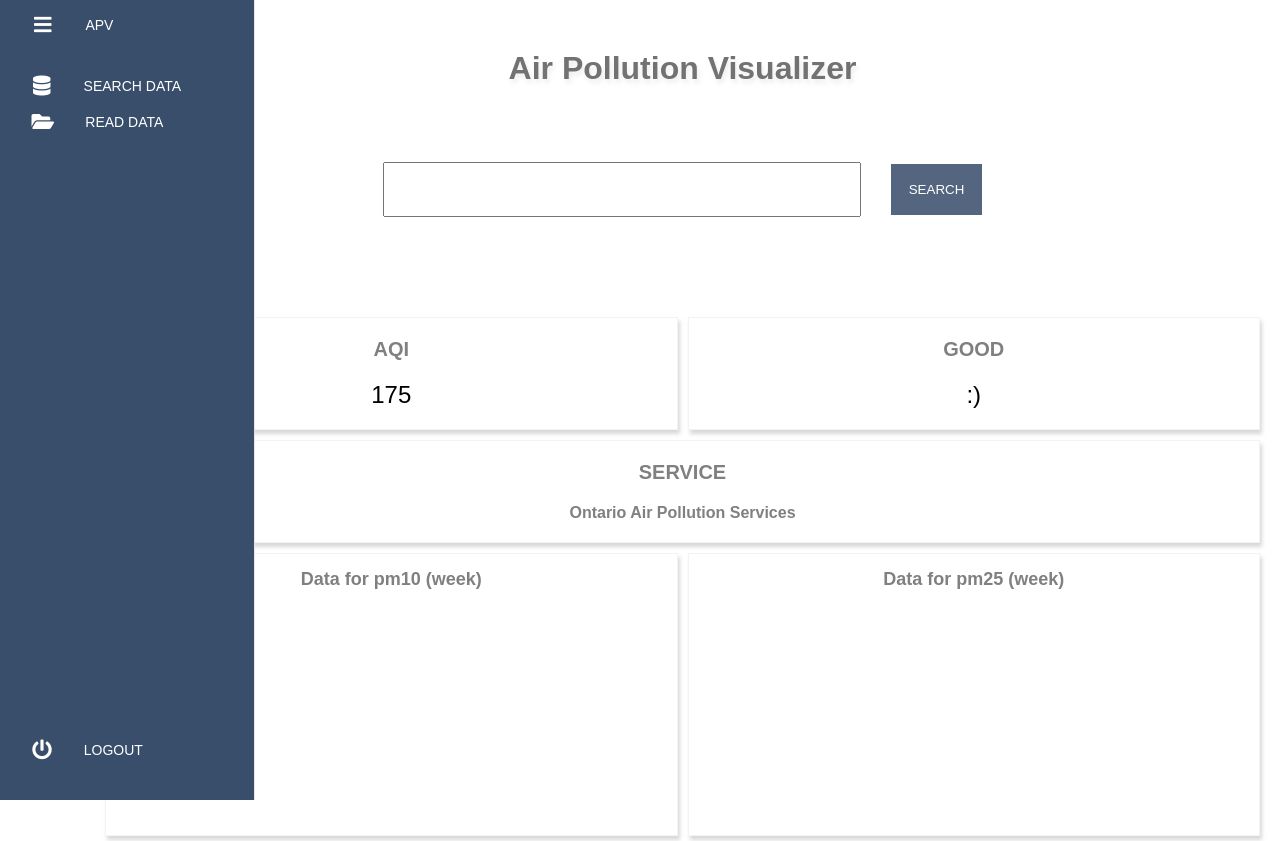
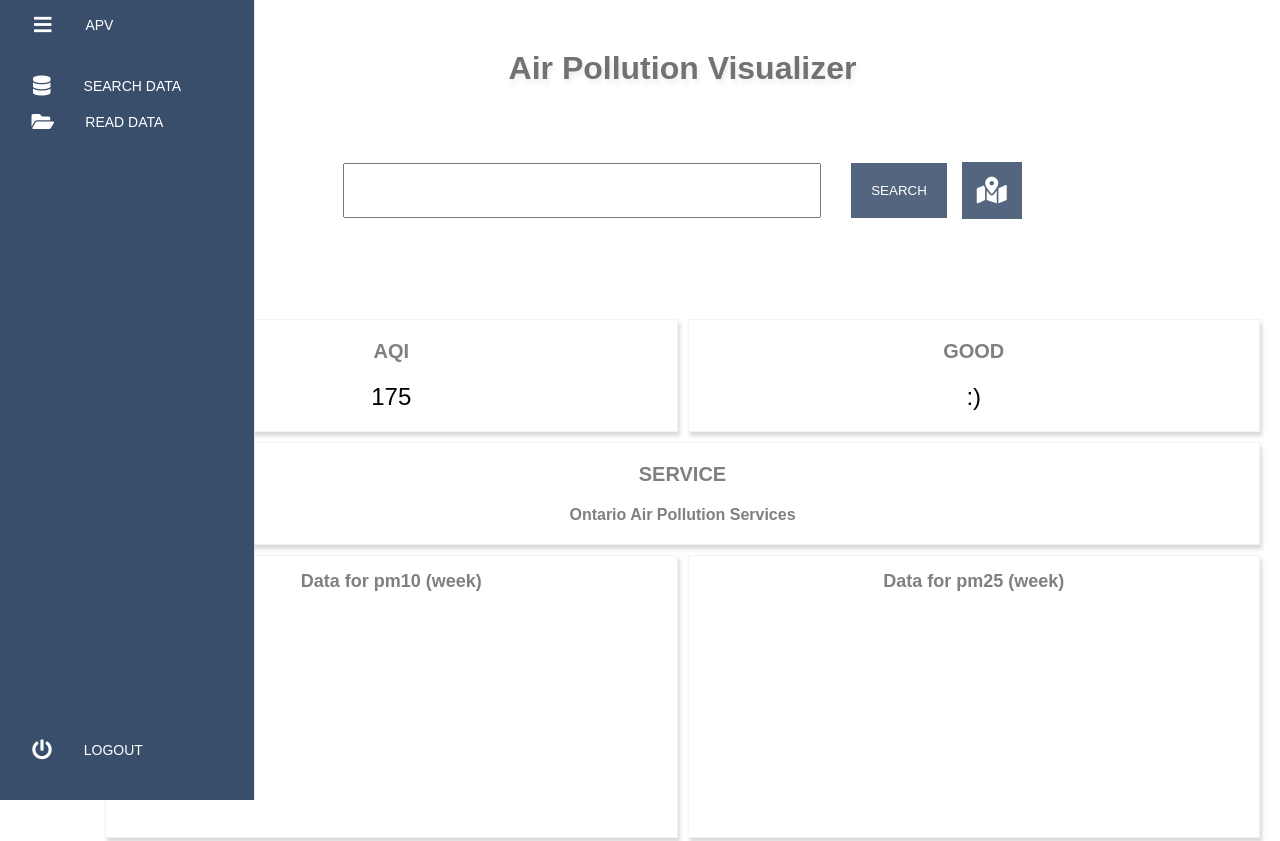
Before and after one commit to GiulioMazzei/air-pollution-visualizer, a website built with webpack: page public/index.html in a window 1280 px wide. Shown: the top 841 px of the page. Built offline with nearby package versions, Linux system fonts and the light colour scheme.

Commit message:
implemented geolocalization

```diff
--- /dev/null
+++ b/public/css/data-tooltip.css
@@ -0,0 +1,75 @@
+[data-tooltip] {
+  position: relative;
+  z-index: 10;
+}
+
+/* Positioning and visibility settings of the tooltip */
+[data-tooltip]:before,
+[data-tooltip]:after {
+  position: absolute;
+  visibility: hidden;
+  opacity: 0;
+  left: 50%;
+  bottom: calc(100% + 5px); /* 5px is the size of the arrow */
+  pointer-events: none;
+  transition: 0.2s;
+  will-change: transform;
+}
+
+/* The actual tooltip with a dynamic width */
+[data-tooltip]:before {
+  content: attr(data-tooltip);
+  padding: 10px 18px;
+  min-width: 50px;
+  max-width: 300px;
+  width: max-content;
+  width: -moz-max-content;
+  border-radius: 6px;
+  font-size: 14px;
+  background-color: rgba(59, 72, 80, 0.9);
+  background-image: linear-gradient(
+    30deg,
+    rgba(59, 72, 80, 0.44),
+    rgba(59, 68, 75, 0.44),
+    rgba(60, 82, 88, 0.44)
+  );
+  box-shadow: 0px 0px 24px rgba(0, 0, 0, 0.2);
+  color: #fff;
+  text-align: center;
+  white-space: pre-wrap;
+  transform: translate(-50%, -5px) scale(0.5);
+}
+
+/* Tooltip arrow */
+[data-tooltip]:after {
+  content: '';
+  border-style: solid;
+  border-width: 5px 5px 0px 5px; /* CSS triangle */
+  border-color: rgba(55, 64, 70, 0.9) transparent transparent transparent;
+  transition-duration: 0s; /* If the mouse leaves the element,
+                                  the transition effects for the
+                                  tooltip arrow are "turned off" */
+  transform-origin: top; /* Orientation setting for the
+                                  slide-down effect */
+  transform: translateX(-50%) scaleY(0);
+}
+
+/* Tooltip becomes visible at hover */
+[data-tooltip]:hover:before,
+[data-tooltip]:hover:after {
+  visibility: visible;
+  opacity: 1;
+}
+/* Scales from 0.5 to 1 -> grow effect */
+[data-tooltip]:hover:before {
+  transition-delay: 0.3s;
+  transform: translate(-50%, -5px) scale(1);
+}
+/*
+      Arrow slide down effect only on mouseenter (NOT on mouseleave)
+    */
+[data-tooltip]:hover:after {
+  transition-delay: 0.5s; /* Starting after the grow effect */
+  transition-duration: 0.2s;
+  transform: translateX(-50%) scaleY(1);
+}
--- a/public/css/main.css
+++ b/public/css/main.css
@@ -1,3 +1,4 @@
+@import url('data-tooltip.css');
 @import url('media-queries.css');
 @import url('navbar.css');
 
@@ -59,7 +60,7 @@ body {
   outline: none;
 }
 .button-for-search-data {
-  padding: 18px 18px;
+  padding: 20px 20px;
   margin-left: 15px;
   cursor: pointer;
   outline: none;
@@ -68,6 +69,19 @@ body {
   border: none;
 }
 .button-for-search-data:hover {
+  background-color: rgba(57, 77, 104, 0.849);
+  box-shadow: 2px 5px 5px rgba(57, 77, 104, 0.26);
+}
+.button-for-geolocalization {
+  padding: 15px 15px;
+  margin-left: 15px;
+  cursor: pointer;
+  outline: none;
+  background-color: rgba(57, 78, 107, 0.863);
+  color: #fff;
+  border: none;
+}
+.button-for-geolocalization:hover {
   background-color: rgba(57, 77, 104, 0.849);
   box-shadow: 2px 5px 5px rgba(57, 77, 104, 0.26);
 }
--- a/public/css/media-queries.css
+++ b/public/css/media-queries.css
@@ -1,3 +1,22 @@
+@media only screen and (max-width: 10000px) {
+  .pm10-chart-container,
+  .pm25-chart-container {
+    height: 200px;
+    width: 300px;
+  }
+  .atm-chart-cake {
+    height: 250px;
+    width: 500px;
+  }
+  .atm-chart-bar {
+    height: 270px;
+    width: 520px;
+  }
+  .myChart-3 {
+    margin-right: 50px;
+  }
+}
+
 @media only screen and (max-width: 1450px) {
   .main-menu {
     display: fixed;
--- a/public/index.html
+++ b/public/index.html
@@ -8,6 +8,7 @@
     <link rel="stylesheet" href="css/main.css">
     <link rel="stylesheet" href="css/navbar.css">
     <link rel="stylesheet" href="css/animation.css">
+    <link rel="stylesheet" href="css/data-tooltip.css">
     <link rel="stylesheet" href="css/media-queries.css">
     <link rel="stylesheet" href="https://unpkg.com/leaflet@1.7.1/dist/leaflet.css"
     integrity="sha512-xodZBNTC5n17Xt2atTPuE1HxjVMSvLVW9ocqUKLsCC5CXdbqCmblAshOMAS6/keqq/sMZMZ19scR4PsZChSR7A=="
@@ -72,6 +73,7 @@
             <div class="center">
                 <input type="text" class="input-for-search-data">
                 <button class="button-for-search-data">SEARCH</button>
+                <button  data-tooltip="geolocalization" class="button-for-geolocalization"><i class="fas fa-map-marked-alt fa-2x"></i></button>
             </div>
         </div>
 
--- /dev/null
+++ b/src/geolocation.js
@@ -0,0 +1,12 @@
+// import axios from 'axios';
+
+// export const loadGeolocation = (lat, lon) => {
+//   return axios
+//     .get(
+//       `https://api.bigdatacloud.net/data/reverse-geocode-client?latitude=${lat}&longitude=${lon}&localityLanguage=en
+//   `
+//     )
+//     .then((response) => {
+//       return response.city;
+//     });
+// };
--- a/src/index.js
+++ b/src/index.js
@@ -4,6 +4,7 @@ import { showAQIDescription } from './description';
 import { loadCharts } from './charts';
 import { showContent, showAtmosphereContent, showNoData } from './helper';
 import { initMap } from './map';
+import { loadGeolocation } from './geolocation';
 
 console.log('javascript bundle loaded successfully');
 const container = document.querySelector('.content');
@@ -14,6 +15,9 @@ const serviceName = document.querySelector('.service-name');
 
 const inputBox = document.querySelector('.input-for-search-data');
 const btnForFetchingData = document.querySelector('.button-for-search-data');
+const btnForGeolocalization = document.querySelector(
+  '.button-for-geolocalization'
+);
 
 const CO = document.querySelector('.co');
 const H = document.querySelector('.h');
@@ -73,6 +77,8 @@ const fetchData = (value) => {
       else showNoData(atm_Arr, O3);
 
       initMap(json.city.geo[0], json.city.geo[1], json.aqi);
+      console.log('latitude' + json.city.geo[0]);
+      console.log('longitude' + json.city.geo[1]);
     });
 };
 
@@ -84,3 +90,23 @@ btnForFetchingData.addEventListener('click', async () => {
   console.log(atm_Arr);
   loadCharts(pm10_Day_Arr, pm10_Avg_Arr, pm25_Day_Arr, pm25_Avg_Arr, atm_Arr);
 });
+
+btnForGeolocalization.addEventListener('click', async () => {
+  // IMPORTANT NOTE: not so much city are actually in the database of the AQICN
+  // so if you live in a small city it wont probably be available
+  await navigator.geolocation.getCurrentPosition((position) => {
+    console.log(position.coords.latitude);
+    console.log(position.coords.longitude);
+    return axios
+      .get(
+        `https://api.bigdatacloud.net/data/reverse-geocode-client?latitude=${position.coords.latitude}&longitude=${position.coords.longitude}&localityLanguage=en`
+      )
+      .then((response) => {
+        console.log('city: ' + response.data.city);
+        fetchData(response.data.city);
+      });
+  });
+  setTimeout(() => {
+    loadCharts(pm10_Day_Arr, pm10_Avg_Arr, pm25_Day_Arr, pm25_Avg_Arr, atm_Arr);
+  }, 1000);
+});
```
